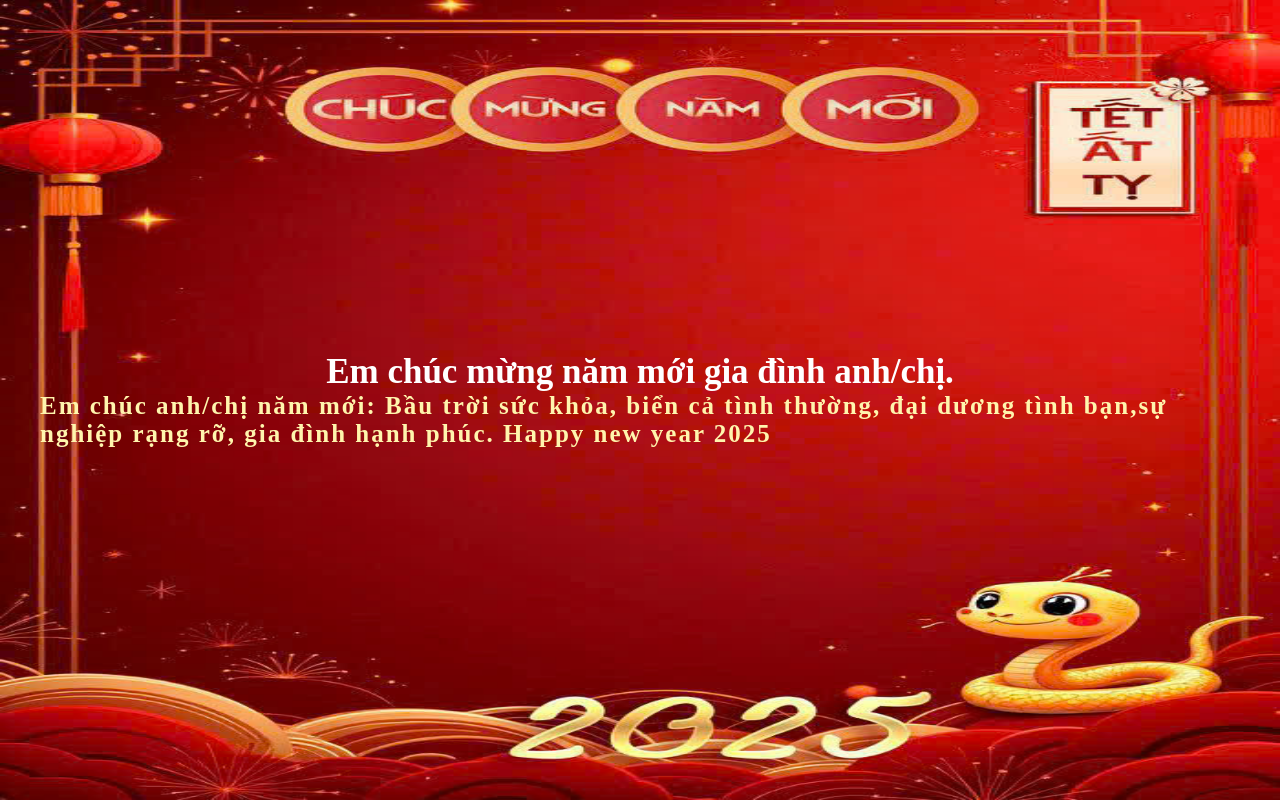
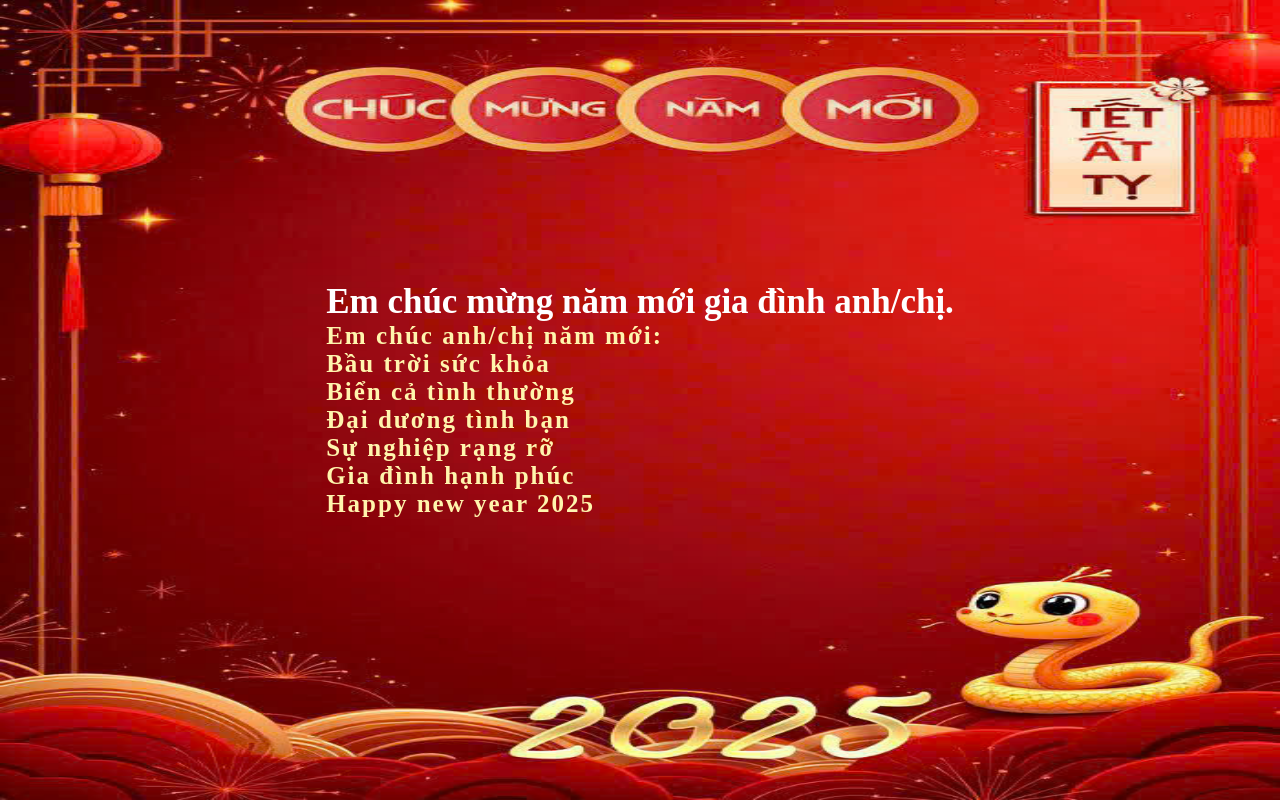
Before and after one commit to thangoccho111/happy-new-year-2025, a React (Create React App) app: page /wish in a window 1280 px wide. Built offline with nearby package versions, Linux system fonts and the light colour scheme; a web font is replaced by a local one.

Commit message:
Update index.js

```diff
--- a/src/wish/index.js
+++ b/src/wish/index.js
@@ -22,8 +22,19 @@ function Wish() {
 						Em chúc mừng năm mới gia đình anh/chị.
 					</h1>
 					<h2>
-						Em chúc anh/chị năm mới: Bầu trời sức khỏa, biển cả tình thường, đại dương tình
-						bạn,sự nghiệp rạng rỡ, gia đình hạnh phúc. Happy new year 2025
+						Em chúc anh/chị năm mới:
+					</h2><h2>
+						 Bầu trời sức khỏa
+					</h2><h2>
+						Biển cả tình thường
+					</h2><h2>
+						 Đại dương tình bạn
+					</h2><h2>
+						Sự nghiệp rạng rỡ
+					</h2><h2>
+						Gia đình hạnh phúc
+					</h2><h2>
+						Happy new year 2025
 					</h2>
 				</div>
 			</div>
```
